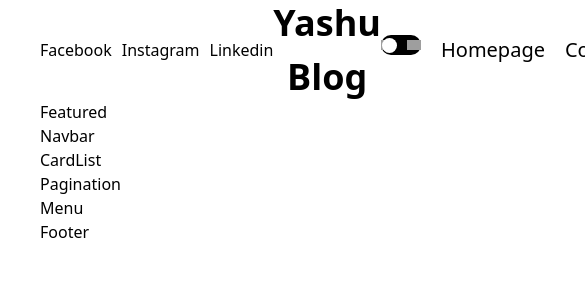
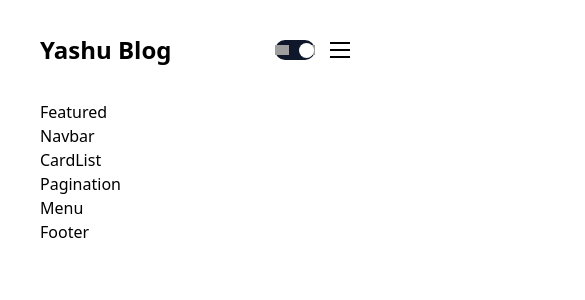
Before and after one commit to sthapityashu/personal_proj, a Next.js app in the folder blog/: page / in a window 390 px wide. Shown: the top 300 px of the page, 585 px wide, since content can reach past the window. Built offline with nearby package versions, Linux system fonts and the light colour scheme; grey boxes are pictures that could not be loaded.

Commit message:
created the darkmode button with responsive navbar

```diff
--- a/blog/app/components/authLinks/AuthLinks.tsx
+++ b/blog/app/components/authLinks/AuthLinks.tsx
@@ -1,18 +1,44 @@
+"use client";
 import Link from "next/link";
-import React from "react";
-import styles from "./authLinks.module.css"
+import React, { useState } from "react";
+import styles from "./authLinks.module.css";
 
 const AuthLinks = () => {
+  const [open, setOpen] = useState(false);
   const status = "notauthenticated";
   return (
     <>
       {status === "notauthenticated" ? (
-        <Link href="/href">Login</Link>
+        <Link href="/href" className={styles.link}>
+          Login
+        </Link>
       ) : (
         <>
-          <Link href="/write">Write</Link>
+          <Link href="/write" className={styles.link}>
+            Write
+          </Link>
           <span className={styles.link}>Logout</span>
         </>
+      )}
+      <div className={styles.burger} onClick={() => setOpen(!open)}>
+        <div className={styles.line}></div>
+        <div className={styles.line}></div>
+        <div className={styles.line}></div>
+      </div>
+      {open && (
+        <div className={styles.responsiveMenu}>
+          <Link href="/">Homepage</Link>
+          <Link href="/">Contact</Link>
+          <Link href="/">About</Link>
+          {status === "notauthenticated" ? (
+            <Link href="/href">Login</Link>
+          ) : (
+            <>
+              <Link href="/write">Write</Link>
+              <span className={styles.link}>Logout</span>
+            </>
+          )}
+        </div>
       )}
     </>
   );
--- a/blog/app/components/authLinks/authLinks.module.css
+++ b/blog/app/components/authLinks/authLinks.module.css
@@ -1,3 +1,43 @@
 .links {
   cursor: pointer;
 }
+
+.burger {
+  width: 20px;
+  height: 16px;
+  display: none;
+  flex-direction: column;
+  justify-content: space-between;
+  cursor: pointer;
+}
+
+.line {
+  width: 100%;
+  height: 2px;
+  background-color: var(--textColor);
+}
+
+.responsiveMenu {
+  position: absolute;
+  top: 100px;
+  left: 0;
+  background-color: var(--bg);
+  height: calc(100vh - 100px);
+  width: 100%;
+  display: flex;
+  flex-direction: column;
+  align-items: center;
+  justify-content: center;
+  gap: 50px;
+  font-size: 32px;
+}
+
+@media screen and (max-width: 640px) {
+  .burger {
+    display: flex;
+  }
+
+  .link {
+    display: none;
+  }
+}
--- a/blog/app/components/navbar/Navbar.tsx
+++ b/blog/app/components/navbar/Navbar.tsx
@@ -15,9 +15,9 @@
       <div className={styles.logo}>Yashu Blog</div>
       <div className={styles.links}>
         <ThemeToggle />
-        <Link href="/">Homepage</Link>
-        <Link href="/">Contact</Link>
-        <Link href="/">About</Link>
+        <Link href="/" className={styles.link}>Homepage</Link>
+        <Link href="/" className={styles.link}>Contact</Link>
+        <Link href="/" className={styles.link}>About</Link>
 
         <AuthLinks />
       </div>
--- a/blog/app/components/navbar/navbar.module.css
+++ b/blog/app/components/navbar/navbar.module.css
@@ -19,7 +19,44 @@
 }
 .links {
   display: flex;
+
   flex: 1;
   gap: 20px;
   font-size: 20px;
+  align-items: center;
 }
+
+@media screen and (max-width: 1280px) {
+  .logo {
+    font-size: 32px;
+  }
+  .links {
+    font-size: 18px;
+    gap: 15px;
+  }
+}
+
+@media screen and (max-width: 1024px) {
+  .social {
+    display: none;
+  }
+  .logo {
+    text-align: left;
+  }
+}
+
+@media screen and (max-width: 768px) {
+  .logo {
+    font-size: 24px;
+  }
+}
+
+@media screen and (max-width: 640px) {
+  .links {
+    justify-content: flex-end;
+  }
+
+  .link {
+    display: none;
+  }
+}
--- /dev/null
+++ b/blog/app/components/providers/ThemeProvider.tsx
@@ -0,0 +1,26 @@
+"use client";
+
+// Defaults
+import React, { useContext, useEffect, useState } from "react";
+
+// Context
+import { ThemeContext } from "@/app/context/ThemeContext";
+
+const ThemeProvider = ({ children }: any) => {
+
+  // Context
+  const { theme }: any = useContext(ThemeContext);
+
+  // States
+  const [mounted, setMounted] = useState(false);
+
+  useEffect(() => {
+    setMounted(true);
+  }, []);
+
+  if (mounted) {
+    return <div className={theme}>{children}</div>;
+  }
+};
+
+export default ThemeProvider;
--- a/blog/app/components/themeToggle/ThemeToggle.tsx
+++ b/blog/app/components/themeToggle/ThemeToggle.tsx
@@ -10,13 +10,26 @@
 const sun = "https://cdn-icons-png.flaticon.com/512/169/169367.png";
 
 const ThemeToggle = () => {
-  const { theme }: any = useContext(ThemeContext);
+  const { theme, toggle }: any = useContext(ThemeContext);
   console.log(theme);
 
   return (
-    <div className={styles.container}>
+    <div
+      className={styles.container}
+      onClick={toggle}
+      style={
+        theme === "dark" ? { backgroundColor: "white" } : { backgroundColor: "#0f172a" }
+      }
+    >
       <Image src={moon} width={14} height={14} alt="moon_png" />
-      <div className={styles.ball}></div>
+      <div
+        className={styles.ball}
+        style={
+          theme === "dark"
+            ? { left: 1, backgroundColor: "#0f172a" }
+            : { right: 1, backgroundColor: "white" }
+        }
+      ></div>
       <Image src={sun} width={14} height={14} alt="moon_png" />
     </div>
   );
--- a/blog/app/components/themeToggle/themeToggle.module.css
+++ b/blog/app/components/themeToggle/themeToggle.module.css
@@ -6,7 +6,7 @@
   display: flex;
   align-items: center;
   justify-content: space-between;
-  background-color: black;
+  align-items: center;
   position: relative;
 }
 
@@ -14,7 +14,5 @@
   width: 15px;
   height: 15px;
   border-radius: 50%;
-  background-color: white;
   position: absolute;
-  left: 1px;
 }
--- a/blog/app/context/ThemeContext.tsx
+++ b/blog/app/context/ThemeContext.tsx
@@ -1,9 +1,10 @@
 "use client";
 
-import { createContext, useState } from "react";
+// Default
+import { createContext, useEffect, useState } from "react";
 // import { createContext } from "vm";
 
-export const ThemeContext: any = createContext("");
+export const ThemeContext: any = createContext("light");
 
 const getFromLocalStorage = () => {
   if (typeof window !== "undefined") {
@@ -13,11 +14,23 @@
 };
 
 export const ThemeContextProvider = ({ children }: any) => {
-  const [theme, setTheme] = useState(() => {
+  // States
+  const [theme, setTheme] = useState<any>(() => {
     return getFromLocalStorage();
   });
 
+  // Toogle the theme mode
+  const toggle = () => {
+    setTheme(theme === "light" ? "dark" : "light");
+  };
+
+  useEffect(() => {
+    localStorage.setItem("theme", theme);
+  }, [theme]);
+
   return (
-    <ThemeContext.Provider value={{theme}}>{children}</ThemeContext.Provider>
+    <ThemeContext.Provider value={{ theme, toggle }}>
+      {children}
+    </ThemeContext.Provider>
   );
 };
--- a/blog/app/globals.css
+++ b/blog/app/globals.css
@@ -19,10 +19,26 @@
   max-width: 100vw;
   overflow-x: hidden;
 }
+
 a {
   color: inherit;
   text-decoration: none;
 }
+
+.dark {
+  --bg: #0f172a;
+  --textColor: #ddd;
+  --softBg: #1f273a;
+  --softTextColor: #a6a6a6;
+}
+
+.light {
+  --bg: white;
+  --textColor: black;
+  --softBg: #f0f0f0;
+  --softTextColor: #626262;
+}
+
 .container {
   min-height: 100vh;
   background-color: var(--bg);
--- a/blog/app/layout.tsx
+++ b/blog/app/layout.tsx
@@ -1,10 +1,10 @@
-
 import type { Metadata } from "next";
 // import { Inter } from "next/font/google";
 import "./globals.css";
 import Navbar from "./components/navbar/Navbar";
 import Footer from "./components/footer/Footer";
 import { ThemeContextProvider } from "./context/ThemeContext";
+import ThemeProvider from "./components/providers/ThemeProvider";
 
 // const inter = Inter({ subsets: ["latin"] });
 
@@ -13,11 +13,12 @@
   description: "Simple Blog App",
 };
 
-export default function RootLayout({ children }:any) {
+export default function RootLayout({ children }: any) {
   return (
     <html lang="en">
       <body>
         <ThemeContextProvider>
+          <ThemeProvider>
             <div className="container">
               <div className="wrapper">
                 <Navbar />
@@ -25,6 +26,7 @@
                 <Footer />
               </div>
             </div>
+          </ThemeProvider>
         </ThemeContextProvider>
       </body>
     </html>
```
Lines whose indentation alone changed are shown as unchanged.
